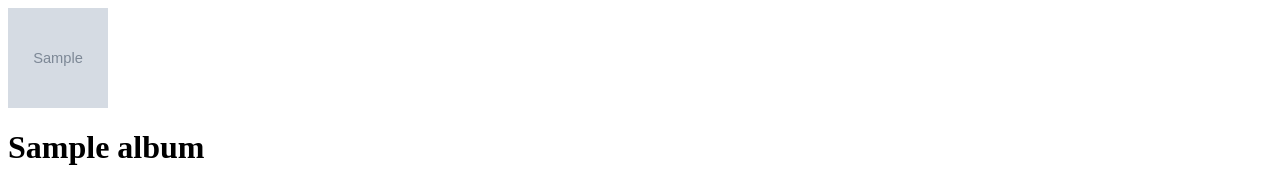
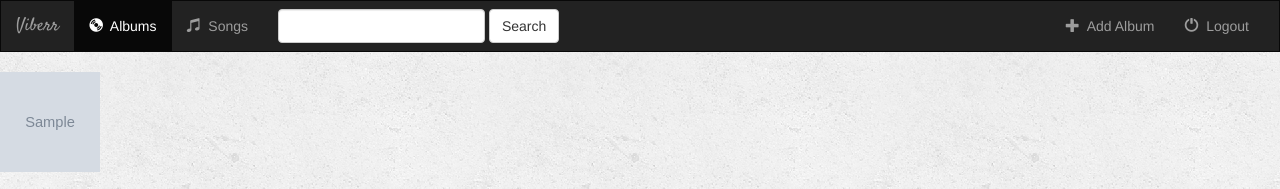
Before and after one commit to supriadi-yusuf/newboston, a Django app: page /music/1/favorite/ in a window 1280 px wide. Shown: the top 189 px of the page. Run offline with Django 3.2, Linux system fonts and the light colour scheme; tables that the repository leaves empty hold one stand-in row (values such as "Sample post"); grey boxes marked "Sample" are stand-in pictures; some libraries are stand-ins or nearby versions.

Commit message:
add navigation bar to album detail

```diff
--- a/music/templates/music/album_detail.html
+++ b/music/templates/music/album_detail.html
@@ -1,3 +1,67 @@
+<!-- Loads the path to your static files -->
+{% load staticfiles %}
+<link rel="stylesheet" href="https://maxcdn.bootstrapcdn.com/bootstrap/3.3.6/css/bootstrap.min.css"><!-- bootstrap -->
+<link href='https://fonts.googleapis.com/css?family=Satisfy' rel='stylesheet' type='text/css'><!-- font from google -->
+<link rel="stylesheet" type="text/css" href="{% static 'music/style.css' %}" />
+<script src="https://ajax.googleapis.com/ajax/libs/jquery/1.12.0/jquery.min.js"></script><!-- jquery -->
+<script src="http://maxcdn.bootstrapcdn.com/bootstrap/3.3.6/js/bootstrap.min.js"></script><!-- bootstrap js -->
+
+<nav class="navbar navbar-inverse">
+    <div class="container-fluid"><!-- "container-fluid" takes entire width of page -->
+
+        <!-- header -->
+        <div class="navbar-header"><!-- "navbar-header" is for logo -->
+
+           <!-- Add conditional button. This button appears when screen can not display all items -->
+           <button type="button" class="navbar-toggle" data-toggle="collapse" data-target="#topNavBar">
+              <span class="icon-bar"></span>
+              <span class="icon-bar"></span>
+              <span class="icon-bar"></span>
+           </button>
+
+            <a class="navbar-brand" href="{% url 'music_app:album_list' %}">Viberr</a>
+        </div>
+
+        <!-- Items -->
+        <div class="collapse navbar-collapse" id="topNavBar">
+            <ul class="nav navbar-nav">
+                <li class="active"><!-- 'active' will make white letters on black -->
+                    <a href="#">
+                        <span class="glyphicon glyphicon-cd" area-hidden="true"></span>&nbsp; Albums
+                    </a>
+                </li>
+                <li class="">
+                    <a href="#">
+                        <span class="glyphicon glyphicon-music" area-hidden="true"></span>&nbsp; Songs
+                    </a>
+                </li>
+            </ul>
+
+            <form class="navbar-form navbar-left" role="search" method="get" action="#">
+                <div class="form-group">
+                    <input type="text" class="form-control" name="q" value="">
+                </div>
+
+                <button type="submit" class="btn btn-default">Search</button>
+            </form>
+
+            <ul class="nav navbar-nav navbar-right">
+                <li class="">
+                    <a href="#">
+                        <span class="glyphicon glyphicon-plus"></span>&nbsp; Add Album
+                    </a>
+                </li>
+                <li class="">
+                  <a href="">
+                      <span class="glyphicon glyphicon-off"></span>&nbsp; Logout
+                  </a>
+                </li>
+            </ul>
+
+        </div>
+    </div>
+</nav>
+
 <img src="{{album.logo}}" height="100px" width="100px" alt="image not found"/>
 
 <h1>{{album.title}}</h1>
```
